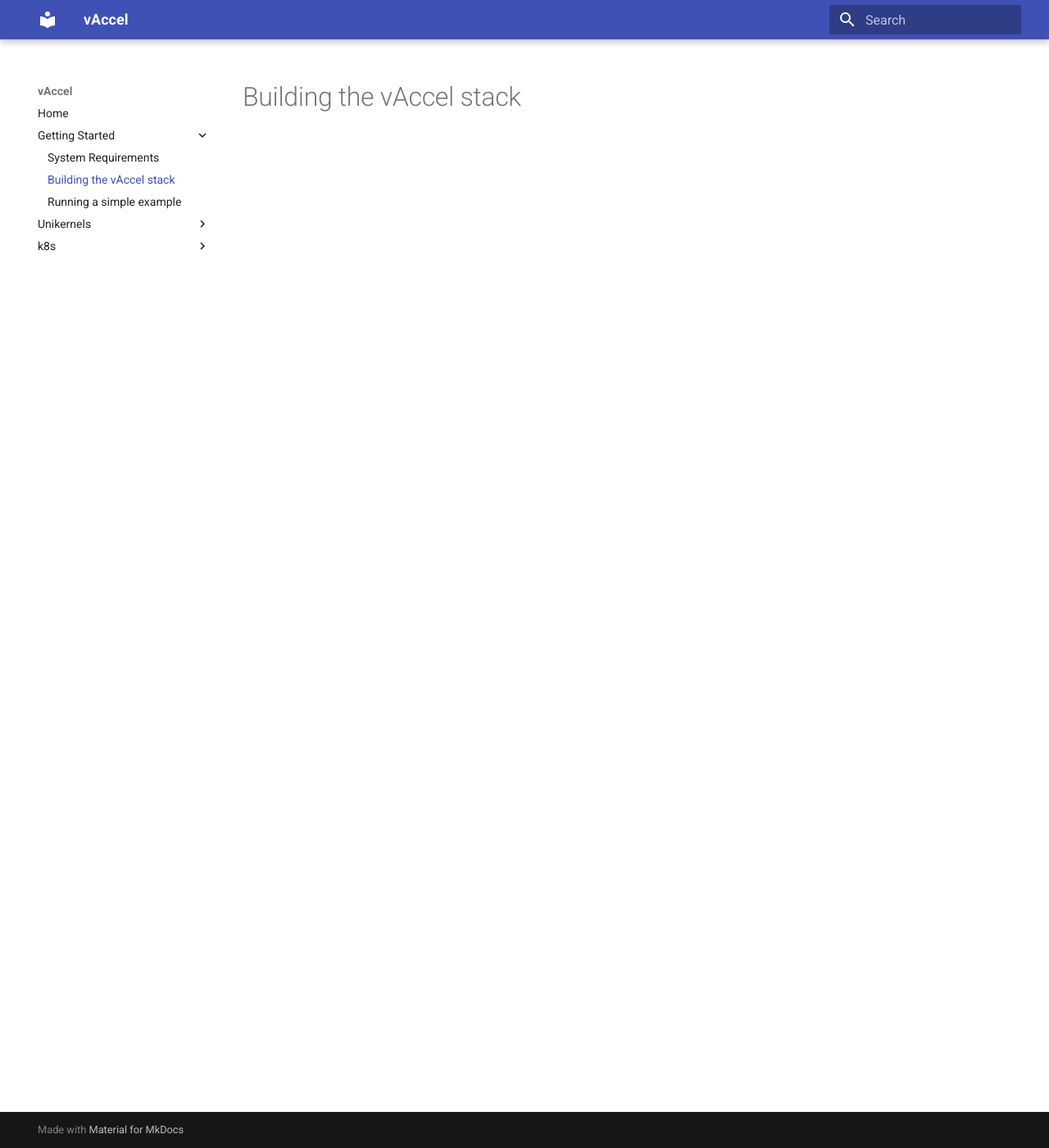
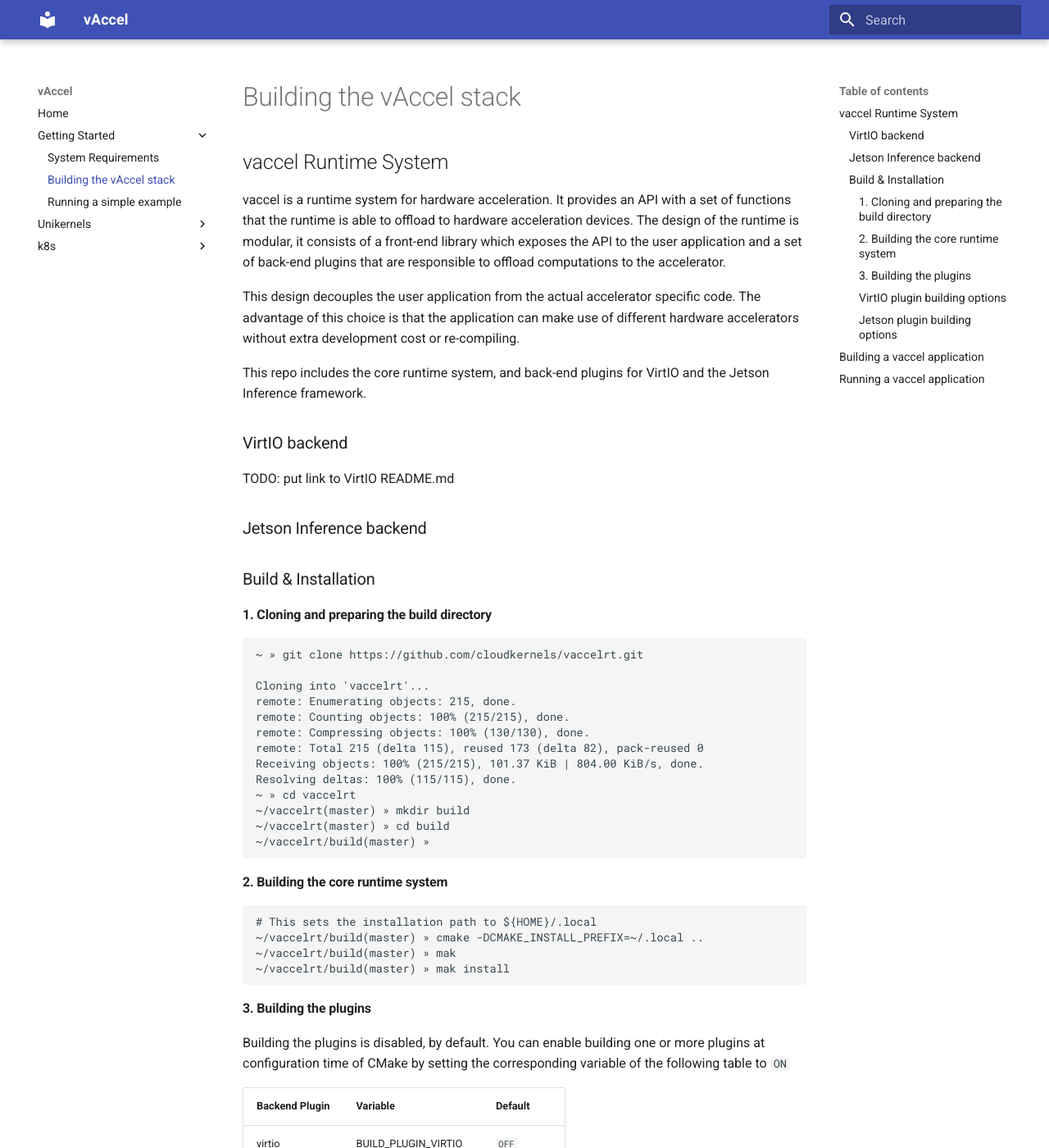
Before and after one commit to nubificus/vaccel-docs, an MkDocs documentation site: the page built from docs/build.md, in a window 1280 px wide and 1400 px high. Shown: the whole window at 82% size. Built offline with MkDocs 1.6.1 and Material for MkDocs 9.7.7, drawn with Linux system fonts in a browser that asks for light colours; some of the changed text lies outside the part shown.

Commit message:
Add vaccelRT README

````diff
--- a/docs/build.md
+++ b/docs/build.md
@@ -1 +1,144 @@
 # Building the vAccel stack
+
+## vaccel Runtime System
+
+vaccel is a runtime system for hardware acceleration. It provides an API with a set of functions that the runtime is able to offload to hardware acceleration
+devices. The design of the runtime is modular, it consists of a front-end library which exposes the API to the user application and a set of back-end plugins
+that are responsible to offload computations to the accelerator.
+
+This design decouples the user application from the actual accelerator specific code. The advantage of this choice is that the application can make use of
+different hardware accelerators without extra development cost or re-compiling.
+
+This repo includes the core runtime system, and back-end plugins for VirtIO and the Jetson Inference framework.
+
+### VirtIO backend
+TODO: put link to VirtIO README.md
+
+### Jetson Inference backend
+
+
+### Build & Installation
+
+#### 1. Cloning and preparing the build directory
+
+```zsh
+~ » git clone https://github.com/cloudkernels/vaccelrt.git
+
+Cloning into 'vaccelrt'...
+remote: Enumerating objects: 215, done.
+remote: Counting objects: 100% (215/215), done.
+remote: Compressing objects: 100% (130/130), done.
+remote: Total 215 (delta 115), reused 173 (delta 82), pack-reused 0
+Receiving objects: 100% (215/215), 101.37 KiB | 804.00 KiB/s, done.
+Resolving deltas: 100% (115/115), done.
+~ » cd vaccelrt
+~/vaccelrt(master) » mkdir build
+~/vaccelrt(master) » cd build
+~/vaccelrt/build(master) »
+```
+
+#### 2. Building the core runtime system
+```zsh
+# This sets the installation path to ${HOME}/.local
+~/vaccelrt/build(master) » cmake -DCMAKE_INSTALL_PREFIX=~/.local ..
+~/vaccelrt/build(master) » mak
+~/vaccelrt/build(master) » mak install
+```
+
+#### 3. Building the plugins
+
+Building the plugins is disabled, by default. You can enable building one or
+more plugins at configuration time of CMake by setting the corresponding
+variable of the following table to `ON`
+
+Backend Plugin | Variable | Default
+-------------- | -------- | -------
+virtio | BUILD\_PLUGIN\_VIRTIO | `OFF`
+jetson | BUILD\_PLUGIN\_JETSON | `OFF`
+
+For example:
+
+```sh
+cmake -DBUILD_PLUGIN_VIRTIO=ON ..
+```
+
+will enable building the virtio backend plugin.
+
+#### VirtIO plugin building options
+
+Variable | Values | Default
+-------- | ------ | -------
+VIRTIO\_ACCEL\_ROOT | Path to virtio module installation | `/usr/local/include`
+
+
+The VirtIO plugin uses the [virtio-accel](https://github.com/cloudkernels/virtio-accel)
+kernel module to offload requests to the host. When building we need to point
+CMake to the location of virtio-accel installation prefix using the
+`VIRTIO_ACCEL_ROOT` variable.
+
+#### Jetson plugin building options
+
+The jetson inference backends depends on the Jetson inference framework, a
+corresponding CUDA installation and the STB library.
+
+Variable | Values | Default
+-------- | ------ | -------
+CUDA\_DIR | Path to CUDA installation | `/usr/local/cuda/targets/x86_64-linux`
+JETSON\_DIR | Path to Jetson installation | `/usr/local`
+STB\_DIR | Path to STB installation | `/usr/local`
+
+## Building a vaccel application
+
+We will use an example of image classification which can be found under the
+[examples](https://github.com/cloudkernels/vaccelrt/tree/master/examples) folder of this project.
+
+You can build the example using the CMake of our project:
+```
+$ mkdir build
+$ cd build
+$ cmake -DBUILD_EXAMPLES=ON ..
+$ make
+$ ls examples
+classify  CMakeFiles  cmake_install.cmake  Makefile
+```
+
+If, instead, you want to build by hand you need to define the include and library paths (if they are not
+in your respective default search paths) and also link with `dl`:
+
+```
+$ cd ../examples
+$ gcc -Wall -Wextra -I${HOME}/.local/include -L${HOME}/.local/lib classification.c -o classify -lvaccel -ldl
+$ ls
+classification.c  classify  CMakeLists.txt  images
+```
+
+## Running a vaccel application
+
+Having built our `classify` example, we need to prepare the vaccel environment for it to run:
+
+1. Define the path to `libvaccel.so` (if not in the default search path):
+
+```
+export LD_LIBRARY_PATH=${HOME}/.local/lib
+```
+
+2. Define the backend plugin to use for our application.
+
+In this example, we will use the jetson plugin which implements the image classification operation using the Jetson Inference
+framework which uses TensorRT.
+
+```
+export VACCEL_BACKENDS=${HOME}/.local/lib/libvaccel-jetson.so
+```
+
+Finally, the classification application needs the imagent models in the current working path.
+(TODO: Find link to download those). Once you have these, you can do:
+
+```
+$ ls
+classify  images  networks
+$ VACCEL_IMAGENET_NETWORKS=$(pwd) ./classify images/banana_0.jpg 1
+Initialized session with id: 1
+Image size: 79281B
+classification tags: 99.902% banana
+```
````
